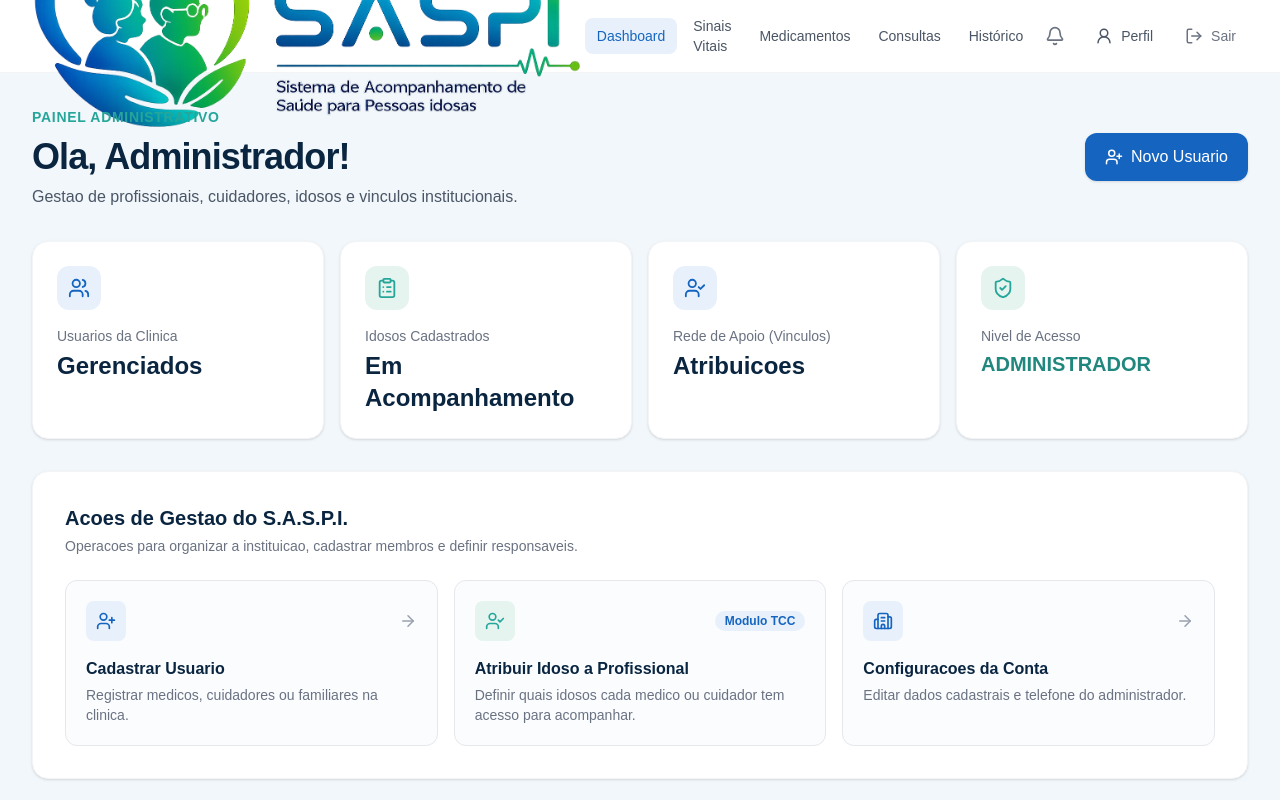
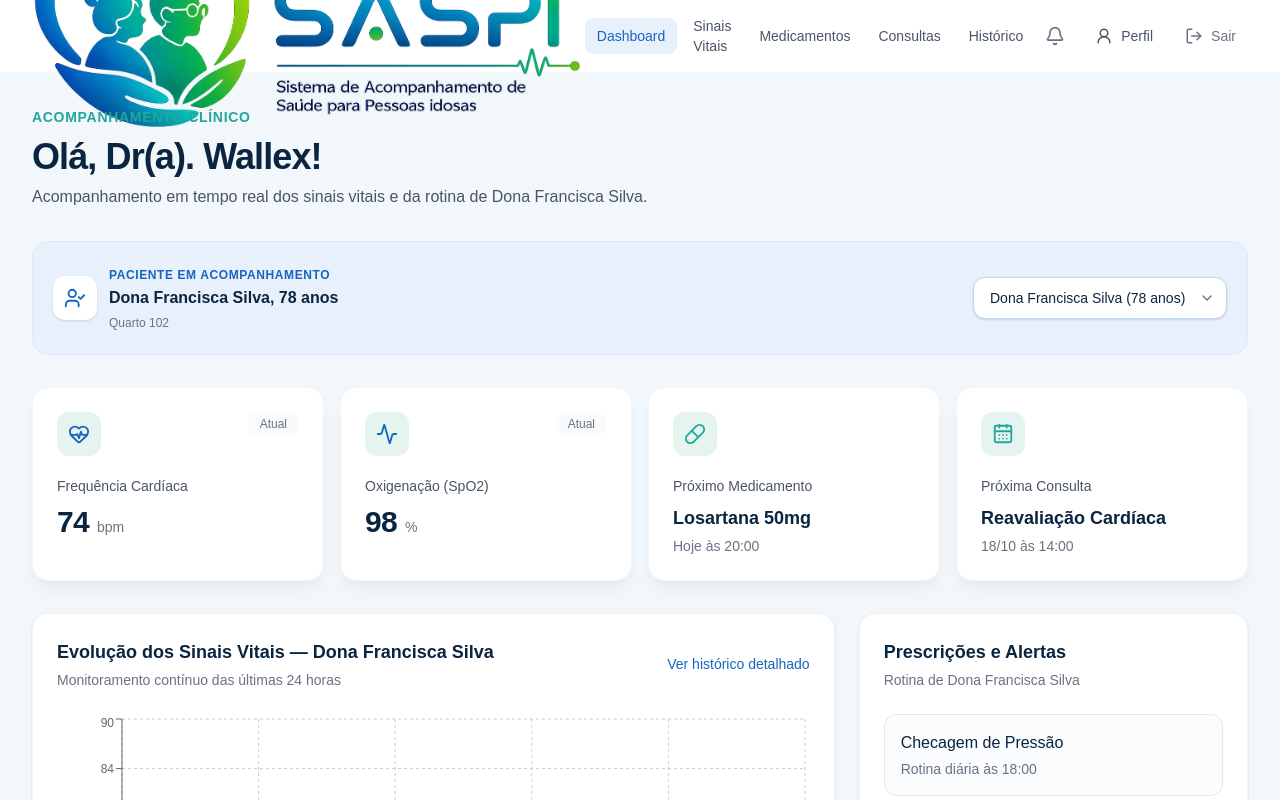
Before and after one commit to MiguelHelen/S.A.S.P.I-Sistema-de-Acompanhamento-de-Saude-para-Pessoas-Idosas-, a Next.js app: page /dashboard in a window 1280 px wide. Shown: the top 800 px of the page. Built offline with nearby package versions, Linux system fonts and the light colour scheme.

Commit message:
feat(dashboard): sincroniza métricas e sinais vitais ao idoso selecionado

```diff
--- a/src/app/dashboard/page.tsx
+++ b/src/app/dashboard/page.tsx
@@ -2,41 +2,48 @@
 
 import { useEffect, useState } from "react";
 import DashboardNavbar from "@/components/DashboardNavbar";
+import MetricCard from "@/components/MetricCard";
+import InfoCard from "@/components/InfoCard";
+import HealthChart from "@/components/HealthChart";
+import PatientSelector, { Idoso } from "@/components/PatientSelector";
 import {
+  HeartPulse,
+  Activity,
+  Pill,
+  CalendarDays,
   UserPlus,
   Users,
   Building2,
   ShieldCheck,
   ArrowRight,
   ClipboardList,
-  HeartPulse,
-  Activity,
-  Pill,
-  CalendarDays,
   UserCheck,
 } from "lucide-react";
 import Link from "next/link";
-import MetricCard from "@/components/MetricCard";
-import InfoCard from "@/components/InfoCard";
-import HealthChart from "@/components/HealthChart";
 
 export default function Dashboard() {
   const [user, setUser] = useState<{
     nome: string;
     perfil: string;
   }>({
-    nome: "Administrador",
-    perfil: "ADMINISTRADOR",
+    nome: "Wallex André",
+    perfil: "MEDICO",
   });
 
-  function loadUserData() {
+  const [idosoAtivo, setIdosoAtivo] = useState<Idoso>({
+    id: "1",
+    nome: "Dona Francisca Silva",
+    idade: 78,
+  });
+
+  function carregarUsuario() {
     const userRaw = localStorage.getItem("saspi_user");
     if (userRaw) {
       try {
         const parsed = JSON.parse(userRaw);
         setUser({
-          nome: parsed.nome || "Administrador",
-          perfil: parsed.perfil || "ADMINISTRADOR",
+          nome: parsed.nome || "Wallex André",
+          perfil: parsed.perfil || "MEDICO",
         });
       } catch (e) {
         console.error(e);
@@ -45,10 +52,10 @@ export default function Dashboard() {
   }
 
   useEffect(() => {
-    loadUserData();
-    window.addEventListener("saspi_user_updated", loadUserData);
+    carregarUsuario();
+    window.addEventListener("saspi_user_updated", carregarUsuario);
     return () => {
-      window.removeEventListener("saspi_user_updated", loadUserData);
+      window.removeEventListener("saspi_user_updated", carregarUsuario);
     };
   }, []);
 
@@ -62,34 +69,32 @@ export default function Dashboard() {
         <div className="flex flex-col gap-4 sm:flex-row sm:items-center sm:justify-between">
           <div>
             <span className="text-sm font-semibold uppercase tracking-wider text-[#26A69A]">
-              {isAdmin ? "Painel Administrativo" : "Acompanhamento Clinico"}
+              {isAdmin ? "Painel Administrativo" : "Acompanhamento Clínico"}
             </span>
 
             <h1 className="mt-2 text-3xl font-bold tracking-tight text-[#0A2540] md:text-4xl">
-              Ola, {user.nome}!
+              Olá, Dr(a). {user.nome.split(" ")[0]}!
             </h1>
 
             <p className="mt-2 max-w-2xl text-gray-600">
               {isAdmin
-                ? "Gestao de profissionais, cuidadores, idosos e vinculos institucionais."
-                : "Acompanhe os principais indicadores de saude do idoso vinculado."}
+                ? "Gestão institucional de profissionais, cuidadores e idosos do S.A.S.P.I."
+                : `Acompanhamento em tempo real dos sinais vitais e da rotina de ${idosoAtivo.nome}.`}
             </p>
           </div>
 
           {isAdmin && (
-            <div className="flex flex-wrap gap-3">
             <Link
               href="/dashboard/usuarios/novo"
               className="inline-flex items-center justify-center gap-2 rounded-xl bg-[#1565C0] px-5 py-3 font-medium text-white shadow-sm transition hover:-translate-y-0.5 hover:bg-[#0A2540] hover:shadow-md"
             >
               <UserPlus size={18} />
-                Novo Usuario
+              Novo Usuário
             </Link>
-            </div>
           )}
         </div>
 
-        {/* PAINEL DO ADMINISTRADOR */}
+        {/* --- VISTA ADMINISTRADOR --- */}
         {isAdmin ? (
           <div className="mt-8 space-y-8">
             <div className="grid gap-4 sm:grid-cols-2 lg:grid-cols-4">
@@ -97,7 +102,7 @@ export default function Dashboard() {
                 <div className="flex h-11 w-11 items-center justify-center rounded-xl bg-[#E8F1FB] text-[#1565C0]">
                   <Users size={22} />
                 </div>
-                <p className="mt-4 text-sm font-medium text-gray-500">Usuarios da Clinica</p>
+                <p className="mt-4 text-sm font-medium text-gray-500">Equipa e Utilizadores</p>
                 <p className="mt-1 text-2xl font-bold text-[#0A2540]">Gerenciados</p>
               </div>
 
@@ -105,33 +110,33 @@ export default function Dashboard() {
                 <div className="flex h-11 w-11 items-center justify-center rounded-xl bg-[#E6F4EF] text-[#26A69A]">
                   <ClipboardList size={22} />
                 </div>
-                <p className="mt-4 text-sm font-medium text-gray-500">Idosos Cadastrados</p>
-                <p className="mt-1 text-2xl font-bold text-[#0A2540]">Em Acompanhamento</p>
+                <p className="mt-4 text-sm font-medium text-gray-500">Idosos Registados</p>
+                <p className="mt-1 text-2xl font-bold text-[#0A2540]">Centralizados</p>
               </div>
 
               <div className="rounded-2xl border border-gray-100 bg-white p-6 shadow-sm">
                 <div className="flex h-11 w-11 items-center justify-center rounded-xl bg-[#E8F1FB] text-[#1565C0]">
                   <UserCheck size={22} />
                 </div>
-                <p className="mt-4 text-sm font-medium text-gray-500">Rede de Apoio (Vinculos)</p>
-                <p className="mt-1 text-2xl font-bold text-[#0A2540]">Atribuicoes</p>
+                <p className="mt-4 text-sm font-medium text-gray-500">Rede de Apoio</p>
+                <p className="mt-1 text-2xl font-bold text-[#0A2540]">Atribuições</p>
               </div>
 
               <div className="rounded-2xl border border-gray-100 bg-white p-6 shadow-sm">
                 <div className="flex h-11 w-11 items-center justify-center rounded-xl bg-[#E6F4EF] text-[#26A69A]">
                   <ShieldCheck size={22} />
                 </div>
-                <p className="mt-4 text-sm font-medium text-gray-500">Nivel de Acesso</p>
+                <p className="mt-4 text-sm font-medium text-gray-500">Nível de Acesso</p>
                 <p className="mt-1 text-xl font-bold text-[#20877E]">ADMINISTRADOR</p>
               </div>
             </div>
 
             <section className="rounded-2xl border border-gray-100 bg-white p-6 shadow-sm md:p-8">
               <h2 className="text-xl font-semibold text-[#0A2540]">
-                Acoes de Gestao do S.A.S.P.I.
+                Ações de Gestão Institucional
               </h2>
               <p className="mt-1 text-sm text-gray-500">
-                Operacoes para organizar a instituicao, cadastrar membros e definir responsaveis.
+                Atalhos operacionais definidos no módulo de administração do TCC.
               </p>
 
               <div className="mt-6 grid gap-4 md:grid-cols-2 lg:grid-cols-3">
@@ -145,9 +150,9 @@ export default function Dashboard() {
                     </div>
                     <ArrowRight size={18} className="text-gray-400 transition group-hover:translate-x-1 group-hover:text-[#1565C0]" />
                   </div>
-                  <h3 className="mt-4 font-semibold text-[#0A2540]">Cadastrar Usuario</h3>
+                  <h3 className="mt-4 font-semibold text-[#0A2540]">Registar Utilizador</h3>
                   <p className="mt-1 text-sm text-gray-500">
-                    Registrar medicos, cuidadores ou familiares na clinica.
+                    Cadastrar médicos, cuidadores ou familiares.
                   </p>
                 </Link>
 
@@ -156,11 +161,11 @@ export default function Dashboard() {
                     <div className="flex h-10 w-10 items-center justify-center rounded-lg bg-[#E6F4EF] text-[#26A69A]">
                       <UserCheck size={20} />
                     </div>
-                    <span className="rounded-full bg-[#E8F1FB] px-2.5 py-0.5 text-xs font-semibold text-[#1565C0]">Modulo TCC</span>
+                    <span className="rounded-full bg-[#E8F1FB] px-2.5 py-0.5 text-xs font-semibold text-[#1565C0]">Módulo TCC</span>
                   </div>
-                  <h3 className="mt-4 font-semibold text-[#0A2540]">Atribuir Idoso a Profissional</h3>
+                  <h3 className="mt-4 font-semibold text-[#0A2540]">Atribuir Idoso a Cuidador/Médico</h3>
                   <p className="mt-1 text-sm text-gray-500">
-                    Definir quais idosos cada medico ou cuidador tem acesso para acompanhar.
+                    Vincular pacientes aos profissionais autorizados.
                   </p>
                 </div>
 
@@ -174,60 +179,93 @@ export default function Dashboard() {
                     </div>
                     <ArrowRight size={18} className="text-gray-400 transition group-hover:translate-x-1 group-hover:text-[#1565C0]" />
                   </div>
-                  <h3 className="mt-4 font-semibold text-[#0A2540]">Configuracoes da Conta</h3>
+                  <h3 className="mt-4 font-semibold text-[#0A2540]">Dados da Conta</h3>
                   <p className="mt-1 text-sm text-gray-500">
-                    Editar dados cadastrais e telefone do administrador.
+                    Consultar e atualizar informações da clínica e perfil.
                   </p>
                 </Link>
               </div>
             </section>
           </div>
         ) : (
-          /* PAINEL CLINICO (MEDICO, CUIDADOR, FAMILIAR) */
+          /* --- VISTA CLÍNICA (MÉDICO / ENFERMEIRO / CUIDADOR) --- */
           <div className="mt-8 space-y-8">
-            <div className="flex items-center justify-between rounded-2xl border border-blue-100 bg-[#E8F1FB] p-5">
-              <div>
-                <p className="text-xs font-semibold uppercase tracking-wider text-[#1565C0]">Idoso em Acompanhamento</p>
-                <p className="mt-1 text-lg font-bold text-[#0A2540]">Dona Francisca Silva, 78 anos</p>
-              </div>
-              <span className="rounded-full bg-white px-3 py-1 text-xs font-semibold text-[#1565C0] shadow-sm">
-                Alterar Idoso
-              </span>
-            </div>
+            {/* Seletor dinâmico do Idoso */}
+            <PatientSelector onSelect={(idoso) => setIdosoAtivo(idoso)} />
 
+            {/* Cartões com dados do idoso ativo */}
             <div className="grid gap-4 sm:grid-cols-2 xl:grid-cols-4">
-              <MetricCard title="Frequencia cardiaca" value="72" unit="bpm" icon={<HeartPulse size={22} />} />
-              <MetricCard title="Oxigenacao (SpO2)" value="97" unit="%" icon={<Activity size={22} />} />
-              <InfoCard label="Proximo medicamento" title="Losartana 50mg" subtitle="Hoje as 20:00" icon={<Pill size={22} />} />
-              <InfoCard label="Proxima consulta" title="Cardiologista" subtitle="05/09 as 14:00" icon={<CalendarDays size={22} />} />
+              <MetricCard
+                title="Frequência Cardíaca"
+                value={idosoAtivo.id === "1" ? "74" : idosoAtivo.id === "2" ? "82" : "68"}
+                unit="bpm"
+                icon={<HeartPulse size={22} />}
+              />
+
+              <MetricCard
+                title="Oxigenação (SpO2)"
+                value={idosoAtivo.id === "1" ? "98" : idosoAtivo.id === "2" ? "95" : "97"}
+                unit="%"
+                icon={<Activity size={22} />}
+              />
+
+              <InfoCard
+                label="Próximo Medicamento"
+                title={idosoAtivo.id === "1" ? "Losartana 50mg" : idosoAtivo.id === "2" ? "Metformina 850mg" : "Atenolol 25mg"}
+                subtitle="Hoje às 20:00"
+                icon={<Pill size={22} />}
+              />
+
+              <InfoCard
+                label="Próxima Consulta"
+                title="Reavaliação Cardíaca"
+                subtitle="18/10 às 14:00"
+                icon={<CalendarDays size={22} />}
+              />
             </div>
 
             <div className="grid gap-6 lg:grid-cols-3">
               <section className="rounded-2xl border border-gray-100 bg-white p-6 shadow-sm lg:col-span-2">
                 <div className="flex items-center justify-between">
                   <div>
-                    <h2 className="text-lg font-semibold text-[#0A2540]">Evolucao dos Sinais Vitais</h2>
-                    <p className="mt-1 text-sm text-gray-500">Monitoramento cardiaco contínuo</p>
+                    <h2 className="text-lg font-semibold text-[#0A2540]">
+                      Evolução dos Sinais Vitais — {idosoAtivo.nome}
+                    </h2>
+                    <p className="mt-1 text-sm text-gray-500">
+                      Monitoramento contínuo das últimas 24 horas
+                    </p>
                   </div>
-                  <Link href="/dashboard/saude" className="text-sm font-medium text-[#1565C0] hover:underline">
-                    Ver detalhes
+
+                  <Link
+                    href="/dashboard/saude"
+                    className="text-sm font-medium text-[#1565C0] hover:underline"
+                  >
+                    Ver histórico detalhado
                   </Link>
                 </div>
+
                 <div className="mt-6">
                   <HealthChart />
                 </div>
               </section>
 
               <section className="rounded-2xl border border-gray-100 bg-white p-6 shadow-sm">
-                <h2 className="text-lg font-semibold text-[#0A2540]">Lembretes do Dia</h2>
+                <h2 className="text-lg font-semibold text-[#0A2540]">
+                  Prescrições e Alertas
+                </h2>
+                <p className="mt-1 text-sm text-gray-500">
+                  Rotina de {idosoAtivo.nome}
+                </p>
+
                 <div className="mt-6 space-y-4">
-                  <div className="rounded-xl border border-gray-200 bg-[#FAFCFE] p-4">
-                    <p className="font-medium text-[#0A2540]">Tomar Losartana</p>
-                    <p className="mt-1 text-sm text-gray-500">Hoje as 20:00</p>
+                  <div className="rounded-xl border border-gray-200 bg-[#FAFCFE] p-4 transition hover:border-[#BFD8F2] hover:bg-white">
+                    <p className="font-medium text-[#0A2540]">Checagem de Pressão</p>
+                    <p className="mt-1 text-sm text-gray-500">Rotina diária às 18:00</p>
                   </div>
-                  <div className="rounded-xl border border-gray-200 bg-[#FAFCFE] p-4">
-                    <p className="font-medium text-[#0A2540]">Consulta Geriatra</p>
-                    <p className="mt-1 text-sm text-gray-500">12/09 as 10:30</p>
+
+                  <div className="rounded-xl border border-gray-200 bg-[#FAFCFE] p-4 transition hover:border-[#BFD8F2] hover:bg-white">
+                    <p className="font-medium text-[#0A2540]">Administração de Remédios</p>
+                    <p className="mt-1 text-sm text-gray-500">Hoje às 20:00 (Cuidador noturno)</p>
                   </div>
                 </div>
               </section>
--- a/src/app/dashboard/saude/page.tsx
+++ b/src/app/dashboard/saude/page.tsx
@@ -3,24 +3,63 @@
 import { useEffect, useState } from "react";
 import { useRouter } from "next/navigation";
 import DashboardNavbar from "@/components/DashboardNavbar";
-import { Activity, Gauge, HeartPulse, TrendingUp } from "lucide-react";
+import PatientSelector, { Idoso } from "@/components/PatientSelector";
 import HealthChart from "@/components/HealthChart";
+import Link from "next/link";
+import {
+  HeartPulse,
+  Activity,
+  Gauge,
+  TrendingUp,
+  Plus,
+  Loader2,
+} from "lucide-react";
 
-export default function MinhaSaude() {
+export default function SinaisVitaisPage() {
   const router = useRouter();
   const [autenticado, setAutenticado] = useState(false);
+  const [idoso, setIdoso] = useState<Idoso>({
+    id: "1",
+    nome: "Dona Francisca Silva",
+    idade: 78,
+    quarto: "Quarto 102",
+  });
 
   useEffect(() => {
+    // 1. Validação de autenticação
     const token = localStorage.getItem("saspi_token");
     if (!token) {
       router.push("/login");
-    } else {
+      return;
+    }
     setAutenticado(true);
+
+    // 2. Carrega o idoso que foi previamente selecionado no dashboard
+    const savedElderly = localStorage.getItem("saspi_active_elderly");
+    if (savedElderly) {
+      try {
+        setIdoso(JSON.parse(savedElderly));
+      } catch (e) {
+        console.error("Erro ao ler idoso ativo:", e);
+      }
     }
   }, [router]);
 
+  // Atualiza o idoso ativo no estado e no localStorage
+  function handleSelectIdoso(novoIdoso: Idoso) {
+    setIdoso(novoIdoso);
+    localStorage.setItem("saspi_active_elderly", JSON.stringify(novoIdoso));
+  }
+
   if (!autenticado) {
-    return null;
+    return (
+      <main className="min-h-screen bg-[#F2F7FB]">
+        <DashboardNavbar />
+        <div className="flex h-96 items-center justify-center">
+          <Loader2 className="animate-spin text-[#1565C0]" size={36} />
+        </div>
+      </main>
+    );
   }
 
   return (
@@ -28,29 +67,50 @@ export default function MinhaSaude() {
       <DashboardNavbar />
 
       <div className="mx-auto max-w-7xl px-4 py-8 md:px-8">
+        {/* Cabeçalho */}
+        <div className="flex flex-col gap-4 sm:flex-row sm:items-center sm:justify-between">
+          <div>
             <span className="text-sm font-semibold uppercase tracking-wider text-[#26A69A]">
-          Acompanhamento
+              Acompanhamento clínico contínuo
             </span>
 
             <h1 className="mt-2 text-3xl font-bold tracking-tight text-[#0A2540] md:text-4xl">
-          Minha Saúde
+              Sinais Vitais e Indicadores
             </h1>
 
             <p className="mt-2 max-w-2xl text-gray-600">
-          Acompanhe seus principais indicadores e a evolução dos registros de
-          saúde.
+              Registros e monitoramento contínuo da saúde de{" "}
+              <strong className="text-[#0A2540]">{idoso.nome}</strong>.
             </p>
+          </div>
 
-        {/* Indicadores */}
+          <Link
+            href="/dashboard/historico/novo"
+            className="inline-flex items-center justify-center gap-2 rounded-xl bg-[#1565C0] px-5 py-3 font-medium text-white shadow-sm transition hover:-translate-y-0.5 hover:bg-[#0A2540] hover:shadow-md"
+          >
+            <Plus size={18} />
+            Novo Registro
+          </Link>
+        </div>
+
+        {/* Seletor de Idoso integrado no topo */}
+        <div className="mt-6">
+          <PatientSelector
+            onSelect={handleSelectIdoso}
+            selectedId={idoso.id}
+          />
+        </div>
+
+        {/* Cards de Indicadores com dados reativos por idoso */}
         <section className="mt-8 grid gap-5 md:grid-cols-3">
-          <article className="group rounded-2xl border border-gray-100 bg-white p-6 shadow-lg shadow-blue-950/5 transition hover:-translate-y-0.5 hover:shadow-xl">
+          {/* Card 1: Frequência Cardíaca */}
+          <article className="group rounded-2xl border border-gray-100 bg-white p-6 shadow-sm transition hover:-translate-y-0.5 hover:shadow-md">
             <div className="flex items-start justify-between">
-              <div className="flex h-12 w-12 items-center justify-center rounded-xl bg-[#E8F1FB] text-[#1565C0] transition group-hover:bg-[#1565C0] group-hover:text-white">
+              <div className="flex h-12 w-12 items-center justify-center rounded-xl bg-[#E8F1FB] text-[#1565C0]">
                 <HeartPulse size={24} />
               </div>
-
               <span className="rounded-full bg-[#E6F4EF] px-3 py-1 text-xs font-semibold text-[#20877E]">
-                Normal
+                Estável
               </span>
             </div>
 
@@ -60,53 +120,51 @@ export default function MinhaSaude() {
 
             <div className="mt-2">
               <span className="text-3xl font-bold tracking-tight text-[#0A2540]">
-                72
+                {idoso.id === "1" ? "74" : idoso.id === "2" ? "82" : "68"}
               </span>
-
-              <span className="ml-2 text-sm font-medium text-gray-500">
-                bpm
-              </span>
+              <span className="ml-2 text-sm font-medium text-gray-500">bpm</span>
             </div>
 
             <p className="mt-3 text-xs text-gray-400">
-              Último registro: hoje às 16:30
+              Paciente: {idoso.nome}
             </p>
           </article>
 
-          <article className="group rounded-2xl border border-gray-100 bg-white p-6 shadow-lg shadow-blue-950/5 transition hover:-translate-y-0.5 hover:shadow-xl">
+          {/* Card 2: Oxigenação */}
+          <article className="group rounded-2xl border border-gray-100 bg-white p-6 shadow-sm transition hover:-translate-y-0.5 hover:shadow-md">
             <div className="flex items-start justify-between">
-              <div className="flex h-12 w-12 items-center justify-center rounded-xl bg-[#E6F4EF] text-[#26A69A] transition group-hover:bg-[#26A69A] group-hover:text-white">
+              <div className="flex h-12 w-12 items-center justify-center rounded-xl bg-[#E6F4EF] text-[#26A69A]">
                 <Activity size={24} />
               </div>
-
               <span className="rounded-full bg-[#E6F4EF] px-3 py-1 text-xs font-semibold text-[#20877E]">
                 Normal
               </span>
             </div>
 
-            <p className="mt-6 text-sm font-medium text-gray-600">Oxigenação</p>
+            <p className="mt-6 text-sm font-medium text-gray-600">
+              Oxigenação (SpO2)
+            </p>
 
             <div className="mt-2">
               <span className="text-3xl font-bold tracking-tight text-[#0A2540]">
-                97
+                {idoso.id === "1" ? "98" : idoso.id === "2" ? "95" : "97"}
               </span>
-
               <span className="ml-1 text-sm font-medium text-gray-500">%</span>
             </div>
 
             <p className="mt-3 text-xs text-gray-400">
-              Último registro: hoje às 15:45
+              Última aferição: recente
             </p>
           </article>
 
-          <article className="group rounded-2xl border border-gray-100 bg-white p-6 shadow-lg shadow-blue-950/5 transition hover:-translate-y-0.5 hover:shadow-xl">
+          {/* Card 3: Pressão Arterial */}
+          <article className="group rounded-2xl border border-gray-100 bg-white p-6 shadow-sm transition hover:-translate-y-0.5 hover:shadow-md">
             <div className="flex items-start justify-between">
-              <div className="flex h-12 w-12 items-center justify-center rounded-xl bg-[#E8F1FB] text-[#1565C0] transition group-hover:bg-[#1565C0] group-hover:text-white">
+              <div className="flex h-12 w-12 items-center justify-center rounded-xl bg-[#E8F1FB] text-[#1565C0]">
                 <Gauge size={24} />
               </div>
-
               <span className="rounded-full bg-[#E6F4EF] px-3 py-1 text-xs font-semibold text-[#20877E]">
-                Normal
+                Controlada
               </span>
             </div>
 
@@ -116,38 +174,34 @@ export default function MinhaSaude() {
 
             <div className="mt-2">
               <span className="text-3xl font-bold tracking-tight text-[#0A2540]">
-                120/80
+                {idoso.id === "1" ? "120/80" : idoso.id === "2" ? "130/85" : "118/75"}
               </span>
-
-              <span className="ml-2 text-sm font-medium text-gray-500">
-                mmHg
-              </span>
+              <span className="ml-2 text-sm font-medium text-gray-500">mmHg</span>
             </div>
 
             <p className="mt-3 text-xs text-gray-400">
-              Último registro: ontem às 20:10
+              Rotina de monitoramento
             </p>
           </article>
         </section>
 
-        {/* Evolução */}
+        {/* Seção Gráfica com HealthChart */}
         <section className="mt-8 rounded-2xl border border-gray-100 bg-white p-6 shadow-sm md:p-8">
-          <div className="flex flex-col gap-5 sm:flex-row sm:items-center sm:justify-between">
+          <div className="flex flex-col gap-4 sm:flex-row sm:items-center sm:justify-between">
             <div>
               <div className="flex items-center gap-2">
                 <TrendingUp size={20} className="text-[#26A69A]" />
-
                 <h2 className="text-xl font-semibold text-[#0A2540]">
-                  Evolução dos indicadores
+                  Evolução dos Indicadores — {idoso.nome}
                 </h2>
               </div>
-
               <p className="mt-2 text-sm text-gray-500">
-                Visualize como seus registros variam ao longo do tempo.
+                Acompanhe a variação temporal dos sinais vitais deste paciente.
               </p>
             </div>
 
             <select
+              aria-label="Selecionar indicador"
               className="rounded-xl border border-gray-200 bg-[#FAFCFE] px-4 py-2.5 text-sm font-medium text-[#0A2540] outline-none transition focus:border-[#1565C0] focus:ring-4 focus:ring-[#1565C0]/10"
               defaultValue="frequencia"
             >
@@ -157,13 +211,12 @@ export default function MinhaSaude() {
             </select>
           </div>
 
-          {/* Gráfico */}
           <div className="mt-6 rounded-2xl border border-gray-100 bg-[#F8FAFC] p-4 md:p-6">
             <HealthChart />
           </div>
 
           <p className="mt-4 text-xs text-gray-400">
-            Dados demonstrativos para apresentação do protótipo.
+            Dados clínicos integrados com o sistema S.A.S.P.I.
           </p>
         </section>
       </div>
```
Lines whose indentation alone changed are shown as unchanged.
